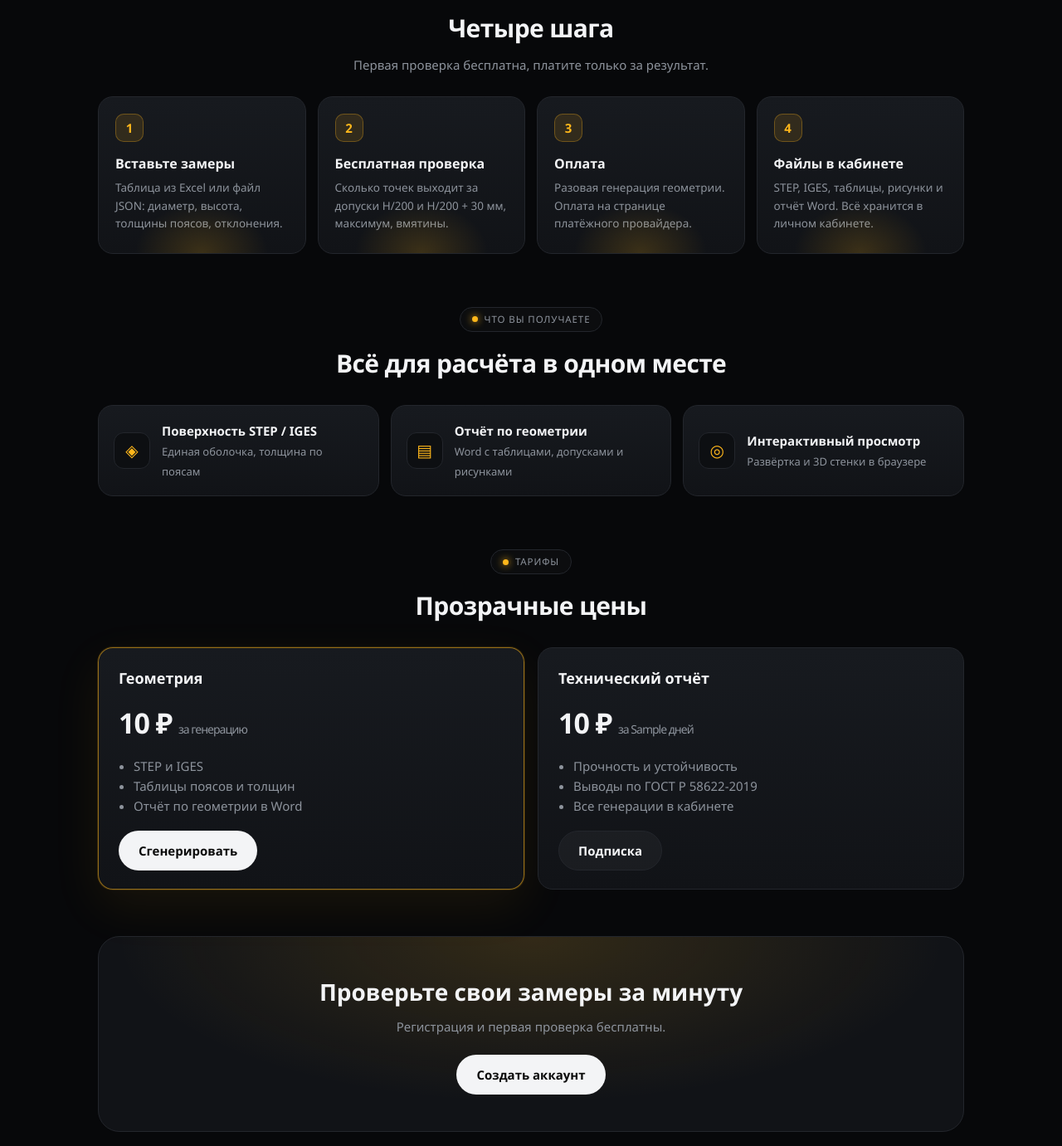
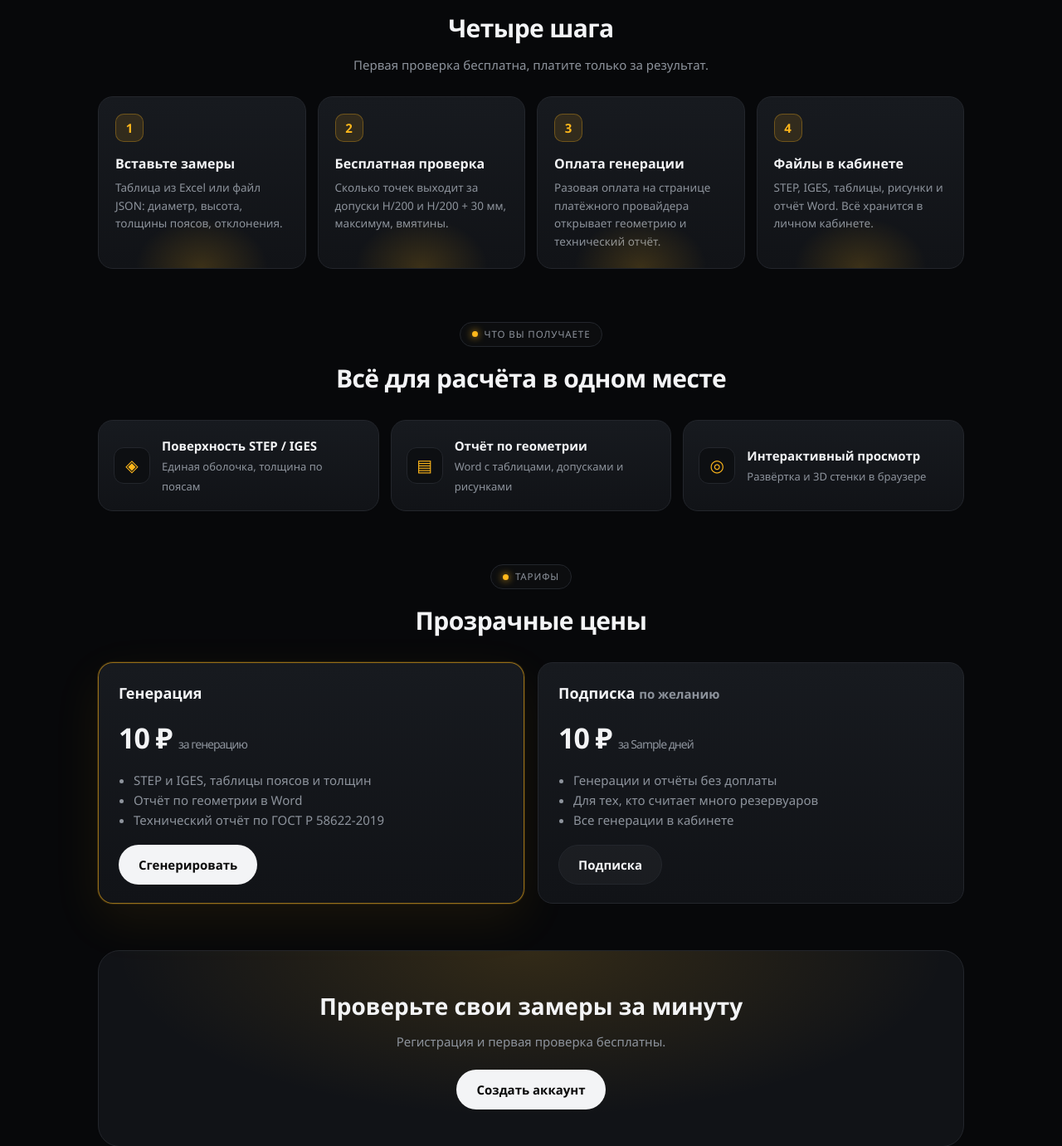
Before and after one commit to daniilmityashkin-cell/Ansys-report, a Python web app: template server/templates/index.html in a window 1280 px wide. Shown: the part 628-2009 px from the top of the page at 83% size. Run offline with Jinja, Linux system fonts and the light colour scheme; the template is opened without the code that fills it: most values are stand-ins (such as "Sample title", 1, 10 or a date in 2020).

Commit message:
Сайт: техотчёт входит в платную генерацию, подписка по желанию; точка подключения расчётного модуля
Co-Authored-By: Claude Sonnet 5.5 <noreply@anthropic.com>
Claude-Session: https://claude.ai/code/session_011X6qdBmRS9YfLf1HJBVyZz

```diff
--- a/server/app.py
+++ b/server/app.py
@@ -269,6 +269,9 @@ def create_app(settings: Settings | None = None) -> FastAPI:
                 return RedirectResponse("/login", status_code=303)
             if not g or g.status != "draft":
                 return RedirectResponse(f"/g/{gid}", status_code=303)
+            if u.has_subscription:                              # по подписке генерации без доплаты
+                start_job(db, g)
+                return RedirectResponse(f"/g/{g.id}", status_code=303)
             p = Payment(user_id=u.id, kind="generation", generation_id=g.id, amount_rub=st.price_generation_rub, provider=st.payment_provider)
             db.add(p)
             db.flush()
--- a/server/templates/cabinet.html
+++ b/server/templates/cabinet.html
@@ -1,6 +1,6 @@
 {% extends "base.html" %}{% block body %}
 <h1>Личный кабинет</h1>
-<p class="sub">Подписка на технический отчёт: {% if user.has_subscription %}активна до {{ user.subscription_until.strftime('%d.%m.%Y') }}{% else %}не оформлена — <a href="/subscription">оформить</a>{% endif %}</p>
+<p class="sub">Подписка (необязательна): {% if user.has_subscription %}активна до {{ user.subscription_until.strftime('%d.%m.%Y') }}{% else %}не оформлена — <a href="/subscription">подробнее</a>{% endif %}</p>
 <p><a class="btn" href="/new">Новая генерация</a></p>
 <div class="card">{% if gens %}<table><tr><th>№</th><th>Название</th><th>Дата</th><th>Статус</th></tr>
 {% for g in gens %}<tr><td><a href="/g/{{ g.id }}">{{ g.id }}</a></td><td><a href="/g/{{ g.id }}">{{ g.title }}</a></td><td>{{ g.created.strftime('%d.%m.%Y %H:%M') }}</td>
--- a/server/templates/generation.html
+++ b/server/templates/generation.html
@@ -9,8 +9,8 @@
 <span>Вмятины</span><span>{% if summary.dents %}{% for d in summary.dents %}{{ d.name }} — {{ d.depth_mm }} мм{% if not loop.last %}; {% endif %}{% endfor %}{% else %}нет{% endif %}</span>
 <span>Участки толщины</span><span>{% for gr in summary.groups %}{{ gr.thickness_mm }} мм ({{ gr.bottom_m }}–{{ gr.top_m }} м){% if not loop.last %}; {% endif %}{% endfor %}</span></div></div>
 {% if g.status == 'draft' %}<form method="post" action="/g/{{ g.id }}/pay"><input type="hidden" name="csrf" value="{{ csrf }}">
-<button class="btn">Сгенерировать и оплатить — {{ st.price_generation_rub }} ₽</button></form>
-<p><small>После оплаты будут построены поверхность STEP/IGES, таблицы толщин, рисунки и отчёт по геометрии.</small></p>
+<button class="btn">{% if user.has_subscription %}Сгенерировать (по подписке){% else %}Сгенерировать и оплатить — {{ st.price_generation_rub }} ₽{% endif %}</button></form>
+<p><small>После оплаты будут построены поверхность STEP/IGES, таблицы толщин, рисунки, отчёт по геометрии и технический отчёт.{% if user.has_subscription %} По вашей подписке доплата не требуется.{% endif %}</small></p>
 {% elif g.status in ('paid','running') %}<div class="card"><p>Идёт расчёт. Обычно это занимает меньше минуты. <a href="/g/{{ g.id }}">Обновить</a></p></div>
 {% elif g.status == 'error' %}<div class="err">Не удалось выполнить расчёт: {{ g.error }}</div>
 {% elif g.status == 'done' %}<div class="card"><h2>Файлы</h2><table>{% for f in files %}<tr><td><a href="/g/{{ g.id }}/files/{{ f }}">{{ f }}</a></td></tr>{% endfor %}</table>
--- a/server/templates/index.html
+++ b/server/templates/index.html
@@ -12,7 +12,7 @@
 <div class="steps">
 <div class="step"><div class="n">1</div><h3>Вставьте замеры</h3><p>Таблица из Excel или файл JSON: диаметр, высота, толщины поясов, отклонения.</p></div>
 <div class="step"><div class="n">2</div><h3>Бесплатная проверка</h3><p>Сколько точек выходит за допуски H/200 и H/200 + 30 мм, максимум, вмятины.</p></div>
-<div class="step"><div class="n">3</div><h3>Оплата</h3><p>Разовая генерация геометрии. Оплата на странице платёжного провайдера.</p></div>
+<div class="step"><div class="n">3</div><h3>Оплата генерации</h3><p>Разовая оплата на странице платёжного провайдера открывает геометрию и технический отчёт.</p></div>
 <div class="step"><div class="n">4</div><h3>Файлы в кабинете</h3><p>STEP, IGES, таблицы, рисунки и отчёт Word. Всё хранится в личном кабинете.</p></div>
 </div></section>
 
@@ -27,11 +27,11 @@
 <section>
 <div class="sec"><span class="pill">Тарифы</span><h2>Прозрачные цены</h2></div>
 <div class="price">
-<div class="card hl"><h2>Геометрия</h2><div class="big">{{ st.price_generation_rub }} ₽ <small>за генерацию</small></div>
-<ul><li>STEP и IGES</li><li>Таблицы поясов и толщин</li><li>Отчёт по геометрии в Word</li></ul>
+<div class="card hl"><h2>Генерация</h2><div class="big">{{ st.price_generation_rub }} ₽ <small>за генерацию</small></div>
+<ul><li>STEP и IGES, таблицы поясов и толщин</li><li>Отчёт по геометрии в Word</li><li>Технический отчёт по ГОСТ Р 58622-2019</li></ul>
 <a class="btn" href="{% if user %}/new{% else %}/register{% endif %}">Сгенерировать</a></div>
-<div class="card"><h2>Технический отчёт</h2><div class="big">{{ st.price_subscription_rub }} ₽ <small>за {{ st.subscription_days }} дней</small></div>
-<ul><li>Прочность и устойчивость</li><li>Выводы по ГОСТ Р 58622-2019</li><li>Все генерации в кабинете</li></ul>
+<div class="card"><h2>Подписка <small class="muted">по желанию</small></h2><div class="big">{{ st.price_subscription_rub }} ₽ <small>за {{ st.subscription_days }} дней</small></div>
+<ul><li>Генерации и отчёты без доплаты</li><li>Для тех, кто считает много резервуаров</li><li>Все генерации в кабинете</li></ul>
 <a class="btn light" href="{% if user %}/subscription{% else %}/register{% endif %}">Подписка</a></div>
 </div></section>
 
--- a/server/templates/report.html
+++ b/server/templates/report.html
@@ -1,4 +1,4 @@
 {% extends "base.html" %}{% block body %}
 <h1>Технический отчёт</h1><p class="sub">{{ g.title }}</p>
-{% if not user.has_subscription %}<div class="card"><p>Технический отчёт доступен по подписке.</p><p><a class="btn" href="/subscription">Оформить подписку</a></p></div>
-{% else %}<div class="card"><p>Подписка активна. Загрузка результатов расчёта из Ansys и сборка отчёта — в разработке.</p></div>{% endif %}{% endblock %}
+{% if g.status != 'done' %}<div class="card"><p>Технический отчёт входит в оплаченную генерацию. Оплатите генерацию — и отчёт появится здесь.</p><p><a class="btn" href="/g/{{ g.id }}">К генерации</a></p></div>
+{% else %}<div class="card"><p>Генерация оплачена. Расчёт нагрузок и вмятин и сборка технического отчёта (прочность, устойчивость, выводы по ГОСТ Р 58622-2019) — в разработке; отчёт появится здесь автоматически.</p></div>{% endif %}{% endblock %}
--- a/server/templates/subscription.html
+++ b/server/templates/subscription.html
@@ -1,6 +1,6 @@
 {% extends "base.html" %}{% block body %}
 <h1>Подписка</h1>
-<div class="card"><p>Подписка открывает технический отчёт по результатам расчёта: прочность, устойчивость, выводы по ГОСТ Р 58622-2019.</p>
+<div class="card"><p>Подписка необязательна: каждая разовая генерация уже включает технический отчёт. Подписка нужна, если вы делаете много расчётов: пока она активна, генерации и отчёты оформляются без доплаты.</p>
 <p><b>{{ st.price_subscription_rub }} ₽</b> за {{ st.subscription_days }} дней.</p>
 {% if user.has_subscription %}<p class="muted">Активна до {{ user.subscription_until.strftime('%d.%m.%Y') }}. Оплата продлит срок.</p>{% endif %}
 <form method="post" action="/subscription/buy"><input type="hidden" name="csrf" value="{{ csrf }}"><button class="btn">{{ 'Продлить' if user.has_subscription else 'Оформить подписку' }}</button></form></div>{% endblock %}
```
Also changed, not shown: ansys_report/geometry/model_calc.py (added, +15 -0 lines), docs/WEB_SERVICE_PLAN.md (+6 -0 lines), tests/test_server.py (+3 -2 lines).
